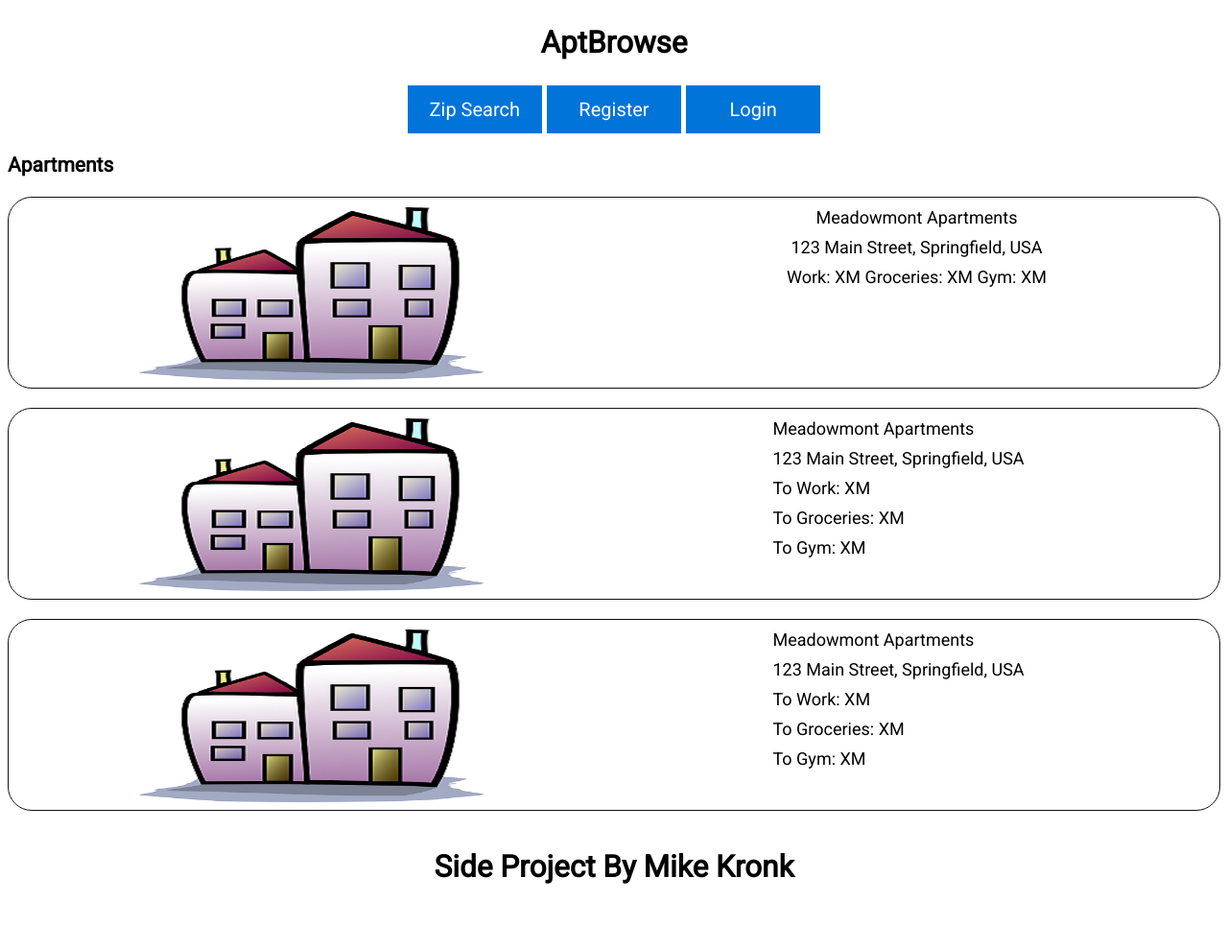
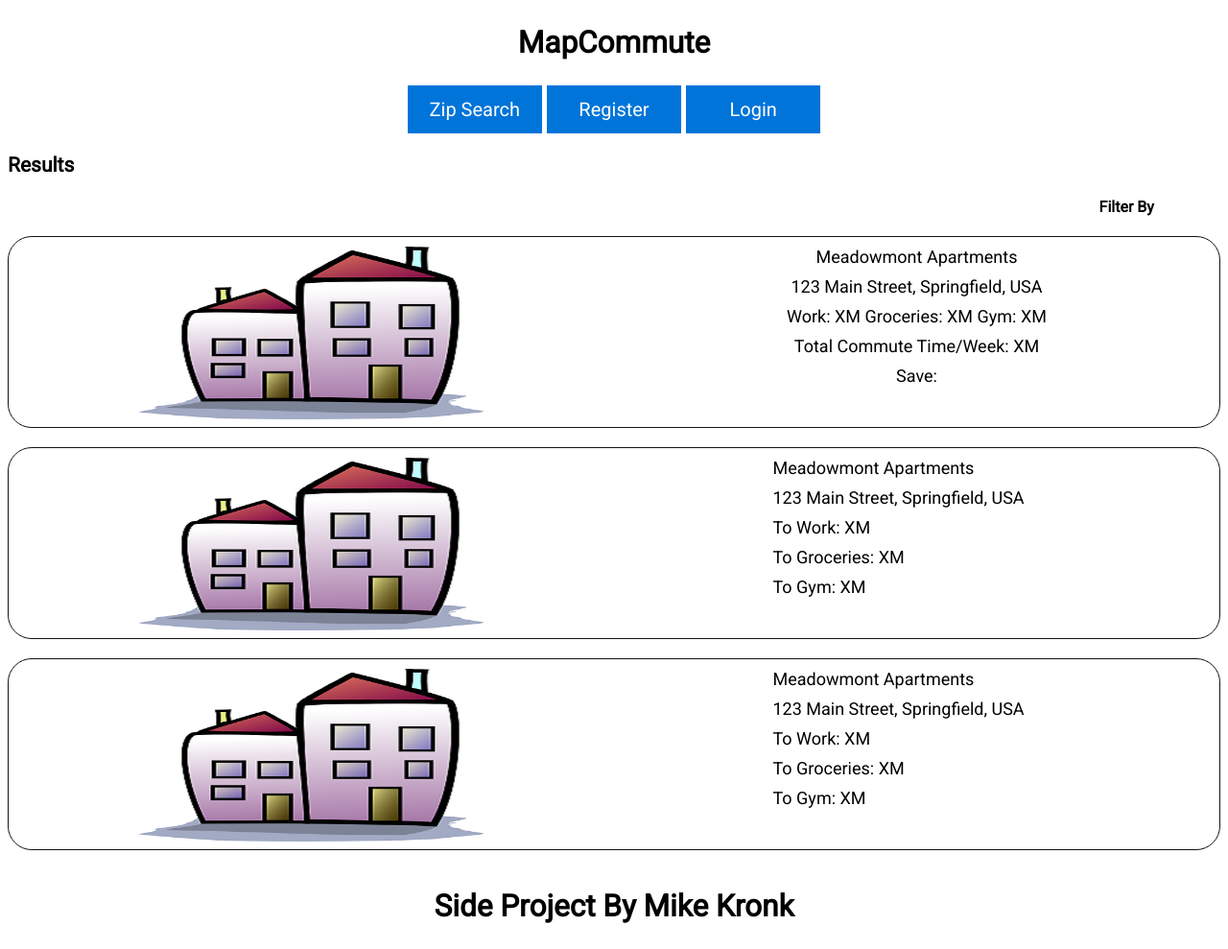
Before and after one commit to Kronkle/concepts, a website: page sass/aptbrowse_demo.html in a window 1280 px wide. Shown: the whole page at 96% size. Before the commit the page ends 948 px from the top, so only its background shows below. Drawn offline with Linux system fonts and the light colour scheme.

Commit message:
more playing around with apartment listing content

```diff
--- a/sass/aptbrowse_demo.html
+++ b/sass/aptbrowse_demo.html
@@ -10,7 +10,7 @@
 	<section>
 
 		<header>
-			<h1>AptBrowse</h1>
+			<h1>MapCommute</h1>
 		</header>
 
 		<nav>
@@ -25,8 +25,8 @@
 
 	<section>
 
-		<h3>Apartments</h3>
-
+		<h3>Results</h3>
+		<h4>Filter By</h4>
 		<article>
 			<figure>
 				<img src="apt-wide.jpeg" alt="stock apartment image">
@@ -40,6 +40,12 @@
 				</p>
 				<p style="text-align:center">
 					Work: XM Groceries: XM Gym: XM
+				</p>
+				<p style="text-align:center">
+					Total Commute Time/Week: XM
+				</p>
+				<p style="text-align:center">
+					Save:
 				</p>
 			</summary>
 		</article>
--- a/sass/aptbrowse_demo.scss
+++ b/sass/aptbrowse_demo.scss
@@ -74,9 +74,14 @@ header, nav, footer {
 	font-size: 21px;
 }
 
-/* Style for the "AptBrowse" header */
+/* Style for the "Results" header */
 h3 {
 	font-size: 21px;
+}
+
+/* Style for the "Filter By" header */
+h4 {
+	margin-left:90%;
 }
 
 nav {
```
Also changed, not shown: sass/aptbrowse_demo.css, 1 other file.
